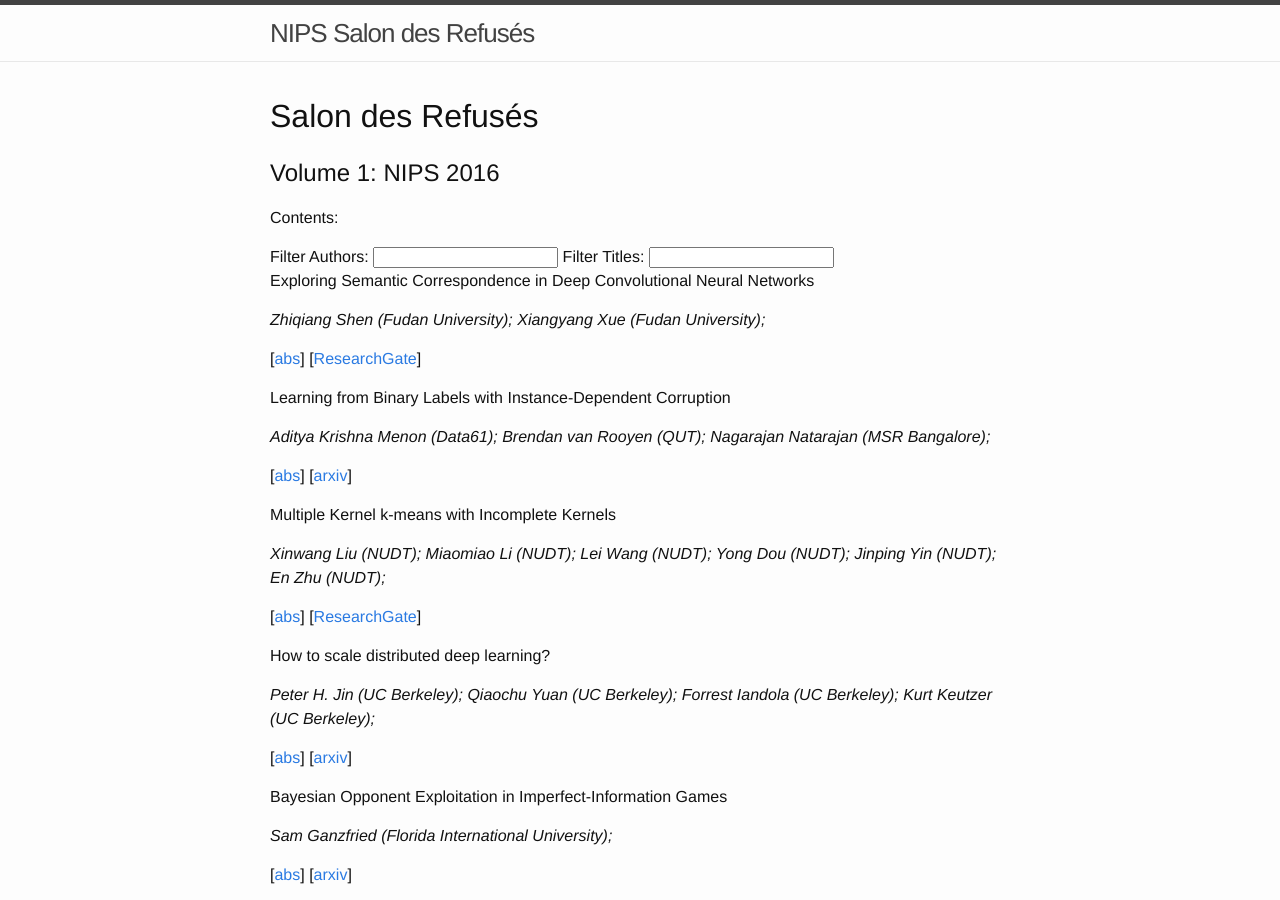
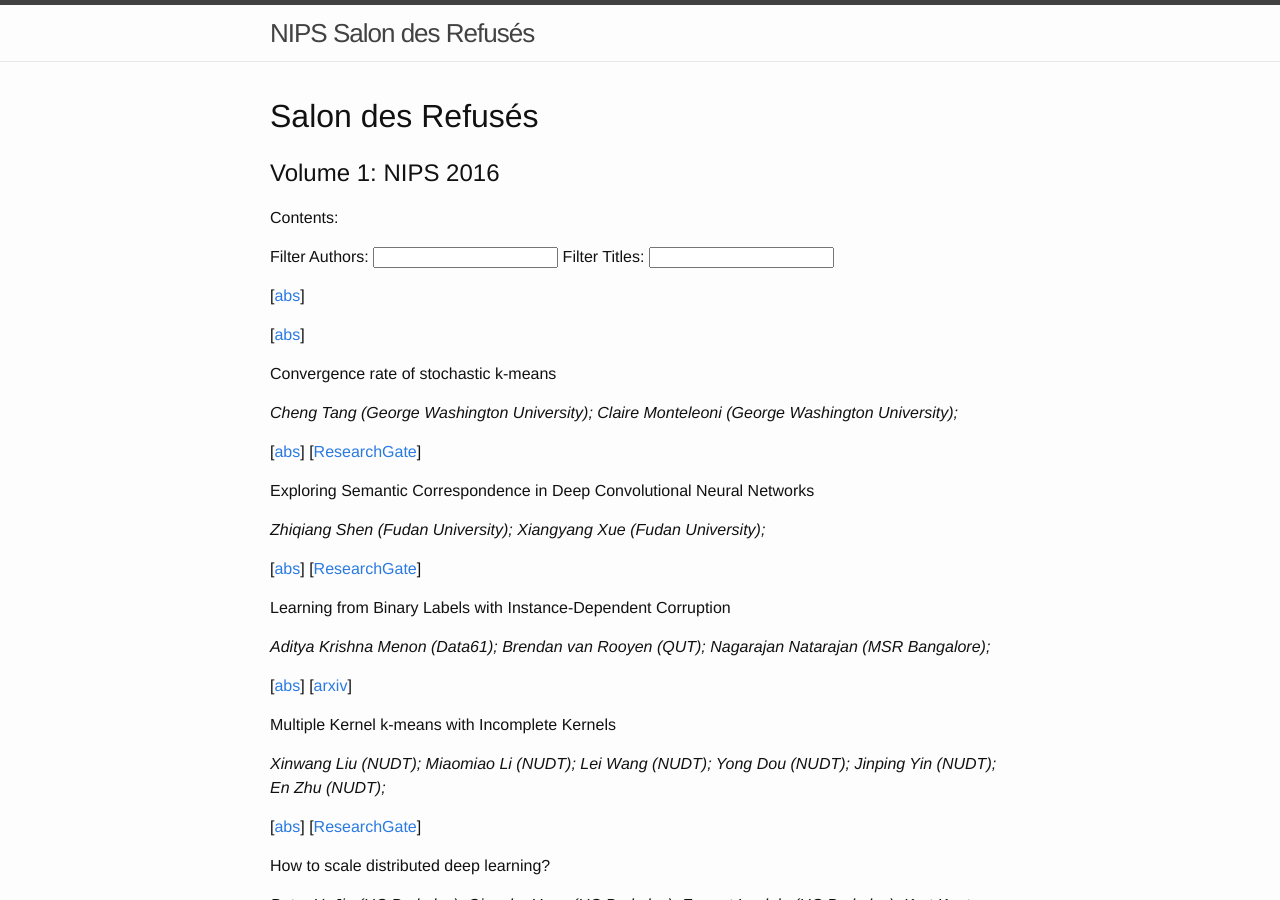
Before and after one commit to salon-des-refuses/nips2016, a Jekyll site: the page built from index.html, in a window 1280 px wide and 900 px high. Built offline with Jekyll 4.4.1, drawn with Linux system fonts in a browser that asks for light colours; nearby versions of some CDN libraries.

```diff
--- /dev/null
+++ b/_posts/2016-12-02-tang16a.md
@@ -0,0 +1,14 @@
+---
+researchgate: 310330021_Convergence_rate_of_stochastic_k-means
+title: Convergence rate of stochastic k-means
+key: tang16a
+categories:
+- tang16a
+authors:
+- firstname: Cheng
+  lastname: Tang
+  institute: George Washington University
+- firstname: Claire
+  lastname: Monteleoni
+  institute: George Washington University
+---
```
Also changed, not shown: _posts/2016-12-02-versteeg16a.md (added, +20 -0 lines), _posts/2016-12-02-vijayakumar16a.md (added, +29 -0 lines), _posts/papers.html (+0 -87 lines).
